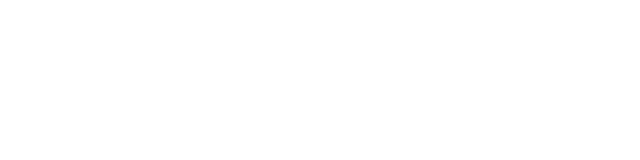
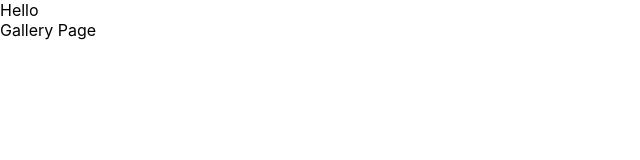
Before and after one commit to Deep-Ramani/typescript-demo-app, a React (Create React App) app: page /Gallery in a window 1280 px wide. Shown: the top 160 px of the page, without its empty margins (0-640 px from the left). Built offline with nearby package versions, Linux system fonts and the light colour scheme.

Commit message:
feat:RouterSetup

```diff
--- a/package.json
+++ b/package.json
@@ -12,6 +12,7 @@
     "@types/react-dom": "^18.0.9",
     "react": "^18.2.0",
     "react-dom": "^18.2.0",
+    "react-router-dom": "^6.0.0",
     "react-scripts": "5.0.1",
     "typescript": "^4.9.4",
     "web-vitals": "^2.1.4"
--- a/src/App.tsx
+++ b/src/App.tsx
@@ -1,10 +1,22 @@
 import React from 'react';
 import './App.css';
-
+import Home from './components/Home';
+import { Route, Routes } from 'react-router-dom';
+import About from './components/About';
+import Contact from './components/Contact';
+import Gallery from './components/Gallery';
+import Singlepost from './components/Singlepost';
 function App() {
   return (
-    <div className="App">
-
+    <div className='App'>
+      <div>Hello</div>
+      <Routes>
+        <Route path='/Home' element={<Home />} />
+        <Route path='/About' element={<About />} />
+        <Route path='/Contact' element={<Contact />} />
+        <Route path='/Gallery' element={<Gallery />} />
+        <Route path='/Singlepost' element={<Singlepost />} />
+      </Routes>
     </div>
   );
 }
--- /dev/null
+++ b/src/components/About.tsx
@@ -0,0 +1,11 @@
+import React from 'react'
+
+const About = () => {
+  return (
+    <div>
+      About Page
+    </div>
+  )
+}
+
+export default About
--- /dev/null
+++ b/src/components/Contact.tsx
@@ -0,0 +1,11 @@
+import React from 'react'
+
+const Contact = () => {
+  return (
+    <div>
+      Contact Page
+    </div>
+  )
+}
+
+export default Contact
--- /dev/null
+++ b/src/components/Gallery.tsx
@@ -0,0 +1,11 @@
+import React from 'react'
+
+const Gallery = () => {
+  return (
+    <div>
+      Gallery Page
+    </div>
+  )
+}
+
+export default Gallery
--- /dev/null
+++ b/src/components/Home.tsx
@@ -0,0 +1,7 @@
+import React from 'react';
+
+const home = () => {
+  return <div>Home Page</div>;
+};
+
+export default home;
--- /dev/null
+++ b/src/components/Singlepost.tsx
@@ -0,0 +1,11 @@
+import React from 'react'
+
+const Singlepost = () => {
+  return (
+    <div>
+      Single Post Page
+    </div>
+  )
+}
+
+export default Singlepost
--- a/src/index.tsx
+++ b/src/index.tsx
@@ -3,13 +3,16 @@ import ReactDOM from 'react-dom/client';
 import './index.css';
 import App from './App';
 import reportWebVitals from './reportWebVitals';
+import { BrowserRouter } from 'react-router-dom';
 
 const root = ReactDOM.createRoot(
   document.getElementById('root') as HTMLElement
 );
 root.render(
   <React.StrictMode>
-    <App />
+    <BrowserRouter>
+      <App />
+    </BrowserRouter>
   </React.StrictMode>
 );
 
```
Also changed, not shown: 1 other file (tests, documents, lock files or other folders).
